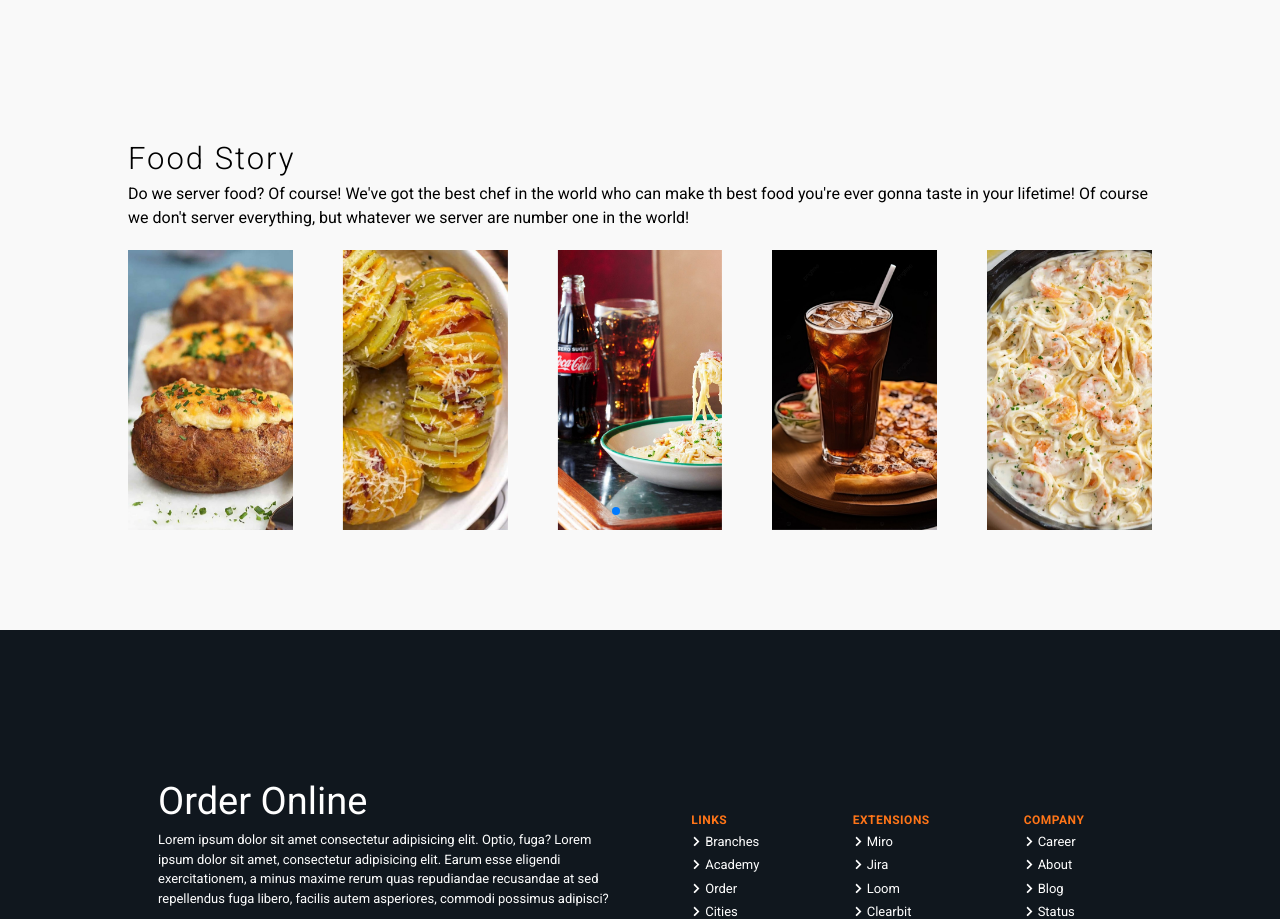
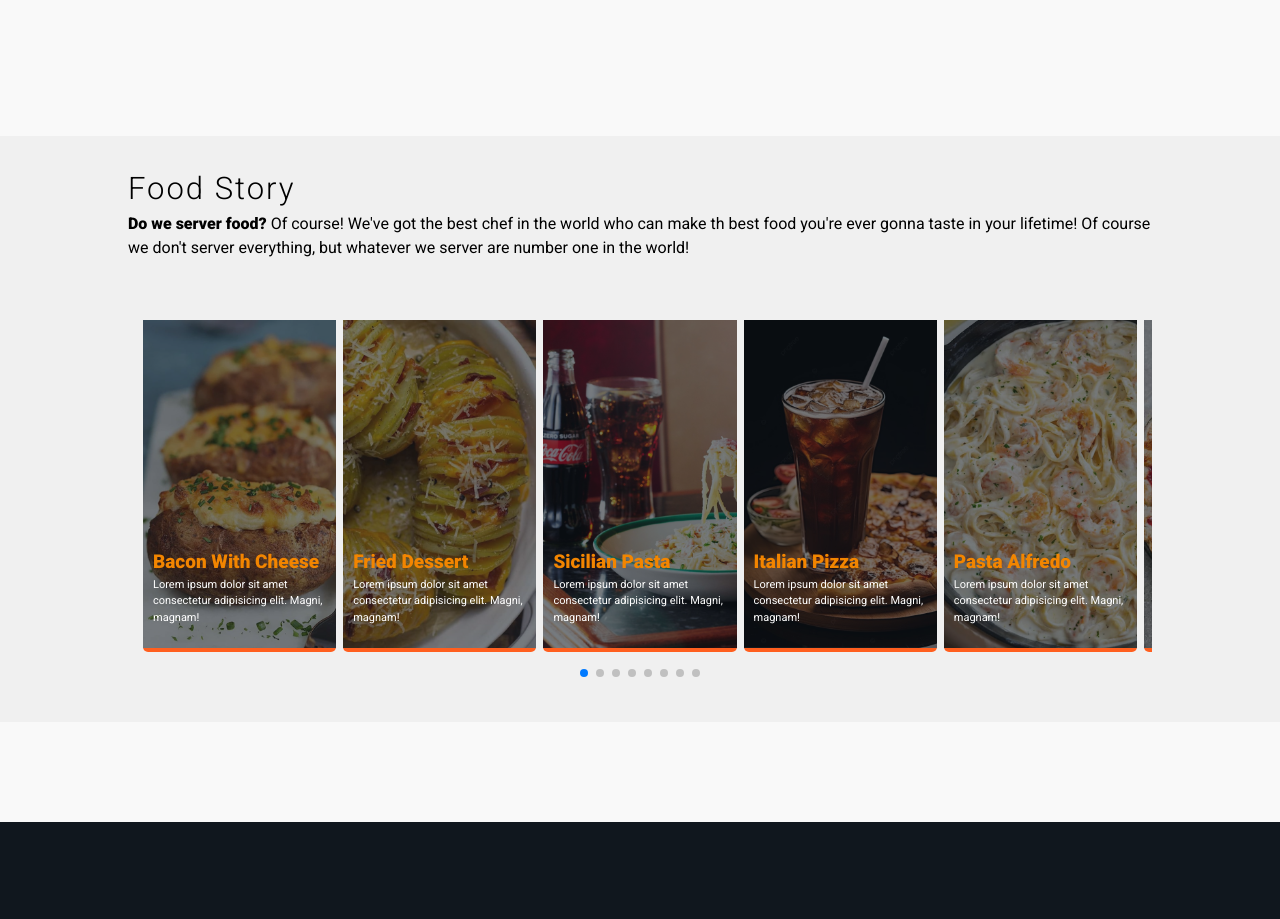
Before and after one commit to behnamhamidi1991/coffeehouse, a Next.js app: page / in a window 1280 px wide. Shown: the part 1840-2759 px from the top of the page. Built offline with nearby package versions, Linux system fonts and the light colour scheme.

Commit message:
final food story

```diff
--- a/app/components/FoodStory/FoodStory.jsx
+++ b/app/components/FoodStory/FoodStory.jsx
@@ -27,50 +27,107 @@ const FoodStory = () => {
         </p>
         <Swiper
           slidesPerView={1}
-          spaceBetween={8}
+          spaceBetween={7}
+          loop={true}
           pagination={{
             clickable: true,
           }}
           breakpoints={{
             640: {
               slidesPerView: 2,
-              spaceBetween: 20,
+              spaceBetween: 7,
             },
             768: {
               slidesPerView: 4,
-              spaceBetween: 40,
+              spaceBetween: 7,
             },
             1024: {
               slidesPerView: 5,
-              spaceBetween: 50,
+              spaceBetween: 7,
             },
           }}
           modules={[Pagination]}
           className={styles.foodStory}
         >
-          <SwiperSlide>
+          <SwiperSlide className={styles.slideItem}>
             <Image src={image1} />
+            <div className={styles.foodDesc}>
+              <h4>Bacon With Cheese</h4>
+              <p>
+                Lorem ipsum dolor sit amet consectetur adipisicing elit. Magni,
+                magnam!
+              </p>
+            </div>
           </SwiperSlide>
-          <SwiperSlide>
+          <SwiperSlide className={styles.slideItem}>
             <Image src={image2} />
+            <div className={styles.foodDesc}>
+              <h4>Fried Dessert</h4>
+              <p>
+                Lorem ipsum dolor sit amet consectetur adipisicing elit. Magni,
+                magnam!
+              </p>
+            </div>
           </SwiperSlide>
-          <SwiperSlide>
+          <SwiperSlide className={styles.slideItem}>
             <Image src={image3} />
+            <div className={styles.foodDesc}>
+              <h4>Sicilian Pasta</h4>
+              <p>
+                Lorem ipsum dolor sit amet consectetur adipisicing elit. Magni,
+                magnam!
+              </p>
+            </div>
           </SwiperSlide>
-          <SwiperSlide>
+          <SwiperSlide className={styles.slideItem}>
             <Image src={image4} />
+            <div className={styles.foodDesc}>
+              <h4>Italian Pizza</h4>
+              <p>
+                Lorem ipsum dolor sit amet consectetur adipisicing elit. Magni,
+                magnam!
+              </p>
+            </div>
           </SwiperSlide>
-          <SwiperSlide>
+          <SwiperSlide className={styles.slideItem}>
             <Image src={image5} />
+            <div className={styles.foodDesc}>
+              <h4>Pasta Alfredo</h4>
+              <p>
+                Lorem ipsum dolor sit amet consectetur adipisicing elit. Magni,
+                magnam!
+              </p>
+            </div>
           </SwiperSlide>
-          <SwiperSlide>
+          <SwiperSlide className={styles.slideItem}>
             <Image src={image6} />
+            <div className={styles.foodDesc}>
+              <h4>American Pie</h4>
+              <p>
+                Lorem ipsum dolor sit amet consectetur adipisicing elit. Magni,
+                magnam!
+              </p>
+            </div>
           </SwiperSlide>
-          <SwiperSlide>
+          <SwiperSlide className={styles.slideItem}>
             <Image src={image7} />
+            <div className={styles.foodDesc}>
+              <h4>Grilled Chicken</h4>
+              <p>
+                Lorem ipsum dolor sit amet consectetur adipisicing elit. Magni,
+                magnam!
+              </p>
+            </div>
           </SwiperSlide>
-          <SwiperSlide>
+          <SwiperSlide className={styles.slideItem}>
             <Image src={image8} />
+            <div className={styles.foodDesc}>
+              <h4>Stake With Salad</h4>
+              <p>
+                Lorem ipsum dolor sit amet consectetur adipisicing elit. Magni,
+                magnam!
+              </p>
+            </div>
           </SwiperSlide>
         </Swiper>
       </div>
--- a/app/components/FoodStory/foodstory.module.css
+++ b/app/components/FoodStory/foodstory.module.css
@@ -1,6 +1,7 @@
 .container {
-  padding: 0 10%;
+  padding: 30px 10%;
   margin: 100px 0;
+  background-color: rgb(240, 240, 240);
 }
 .container h2 {
   font-size: 31px;
@@ -11,3 +12,42 @@
 .container p {
   margin-bottom: 20px;
 }
+
+.foodStory {
+  padding: 40px 15px;
+}
+
+.slideItem {
+  border-bottom: 4px solid var(--yellow-300);
+  border-radius: 5px;
+  cursor: pointer;
+  position: relative;
+}
+
+.foodDesc {
+  position: absolute;
+  bottom: 0;
+  background-color: #10171e91;
+  color: #fff;
+  font-size: 13px;
+  padding: 2px 10px;
+  display: flex;
+  flex-direction: column;
+  height: 100%;
+  width: 100%;
+  justify-content: flex-end;
+}
+
+.foodDesc h4 {
+  color: var(--yellow-100);
+  font-size: 19px;
+  font-weight: 900;
+}
+
+.foodDesc p {
+  font-size: 11px;
+}
+
+.container p span {
+  font-weight: 900;
+}
```
